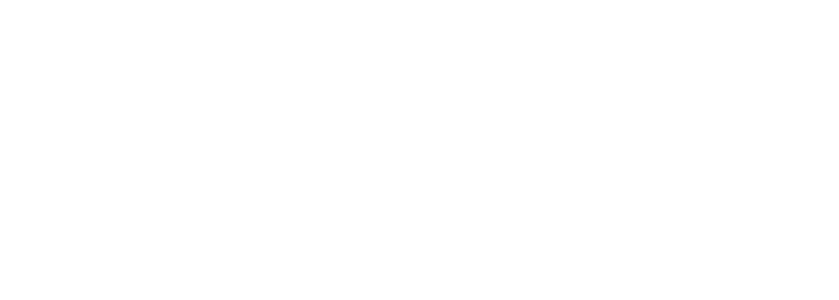
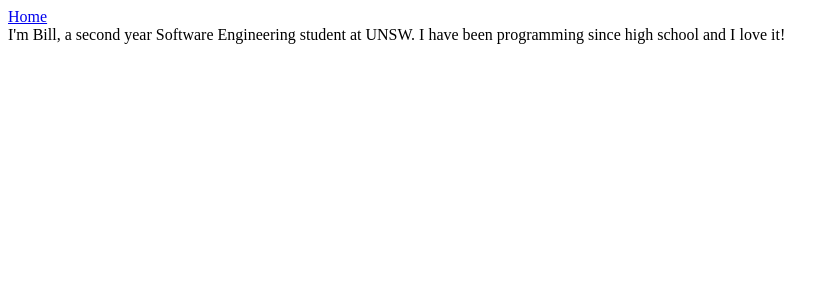
Before and after one commit to billwonggg/bill-wong-portfolio, a React (Create React App) app: page /about in a window 1280 px wide. Shown: the top 300 px of the page, without its empty margins (0-839 px from the left). Built offline with nearby package versions, Linux system fonts and the light colour scheme.

Commit message:
page transitions

```diff
--- a/src/App.tsx
+++ b/src/App.tsx
@@ -9,7 +9,7 @@
 const App = () => {
   return (
     <BrowserRouter>
-      <AnimatePresence initial={false}>
+      <AnimatePresence exitBeforeEnter>
         <Routes>
           <Route path="/" element={<HomePage />} />
           <Route path="/about" element={<AboutPage />} />
--- a/src/pages/About/AboutPage.tsx
+++ b/src/pages/About/AboutPage.tsx
@@ -1,7 +1,20 @@
 import { motion } from "framer-motion";
+import { Link } from "react-router-dom";
 
 const AboutPage = () => {
-  return <motion.div></motion.div>;
+  return (
+    <motion.div
+      initial={{ opacity: 0 }}
+      animate={{ opacity: 1 }}
+      exit={{ opacity: 0 }}
+      transition={{ duration: 1, delay: 0.5 }}
+    >
+      <Link to="/">Home</Link>
+      <br />
+      I'm Bill, a second year Software Engineering student at UNSW. I have been programming since
+      high school and I love it!
+    </motion.div>
+  );
 };
 
 export default AboutPage;
--- a/src/pages/Home/HomePage.tsx
+++ b/src/pages/Home/HomePage.tsx
@@ -1,7 +1,19 @@
 import { motion } from "framer-motion";
+import { Link } from "react-router-dom";
 
 const HomePage = () => {
-  return <motion.div></motion.div>;
+  return (
+    <motion.div
+      initial={{ opacity: 0 }}
+      animate={{ opacity: 1 }}
+      exit={{ opacity: 0 }}
+      transition={{ duration: 1, delay: 0.5 }}
+    >
+      <Link to="/about">About</Link>
+      <br />
+      Second Year Software Engineering Student at UNSW
+    </motion.div>
+  );
 };
 
 export default HomePage;
--- a/src/pages/Projects/ProjectPage.tsx
+++ b/src/pages/Projects/ProjectPage.tsx
@@ -1,7 +1,15 @@
 import { motion } from "framer-motion";
 
 const ProjectPage = () => {
-  return <motion.div></motion.div>;
+  return (
+    <motion.div
+      initial={{ opacity: 0 }}
+      animate={{ opacity: 1 }}
+      transition={{ duration: 1, delay: 0.5 }}
+    >
+      MessageSpace
+    </motion.div>
+  );
 };
 
 export default ProjectPage;
--- a/src/pages/Skills/SkillsPage.tsx
+++ b/src/pages/Skills/SkillsPage.tsx
@@ -1,7 +1,15 @@
 import { motion } from "framer-motion";
 
 const SkillsPage = () => {
-  return <motion.div></motion.div>;
+  return (
+    <motion.div
+      initial={{ opacity: 0 }}
+      animate={{ opacity: 1 }}
+      transition={{ duration: 1, delay: 0.5 }}
+    >
+      My most used programming languages and frameworks are:
+    </motion.div>
+  );
 };
 
 export default SkillsPage;
```
